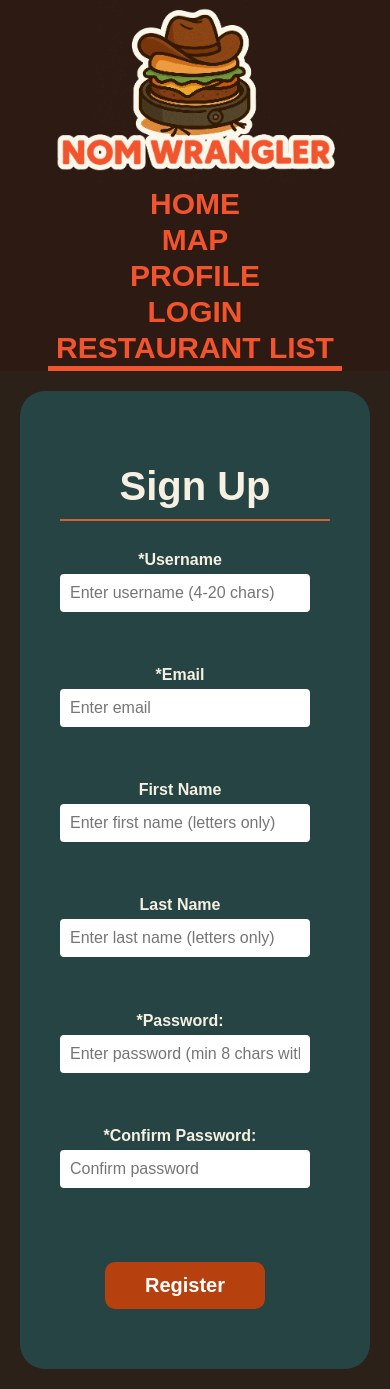
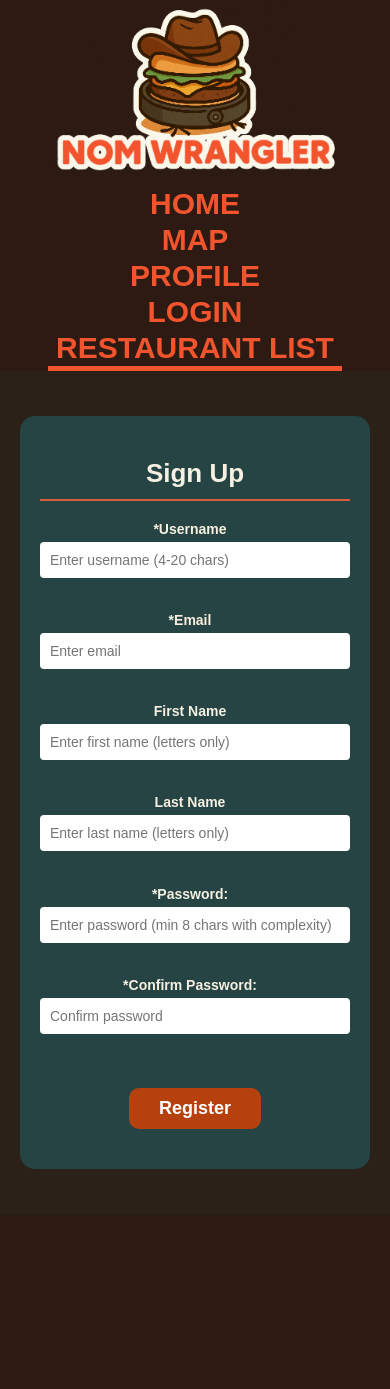
Before and after one commit to LeighVirrey/SuperNomWrangler, a React (Create React App) app in the folder front-end/nom-wrangler/: page /register in a window 390 px wide. After the commit the page ends 1215 px from the top, so only its background shows below. Built offline with nearby package versions, Linux system fonts and the light colour scheme.

Commit message:
Update register.css
I HATE RESPONSIVE DESIGN

```diff
--- a/front-end/nom-wrangler/src/component/register/register.css
+++ b/front-end/nom-wrangler/src/component/register/register.css
@@ -115,3 +115,65 @@ body {
   border-radius: 4px;
   cursor: pointer;
 }
+
+/* tablet view */
+@media (max-width: 768px) {
+  .signup-box {
+    padding: 30px;
+    max-width: 600px;
+  }
+
+  .signup-title {
+    font-size: 34px;
+  }
+
+  .signup-form .form-row {
+    gap: 20px;
+    margin-right: 0;
+  }
+
+  .signup-form label {
+    font-size: 14px;
+  }
+
+  .signup-from input {
+    padding: 8px
+  }
+
+  .form-button button {
+    font-size: 18px;
+    padding: 10px 30px;
+  }
+}
+
+/* phone view */
+@media (max-width: 480px) {
+  .signup-contianer {
+    padding: 10px
+  }
+
+  .signup-box {
+    padding: 20px;
+    border-radius: 15px;
+  }
+
+  .signup-title {
+    font-size: 26px;
+    margin-bottom: 20px;
+  }
+
+  .signup-form .form-row {
+    flex-direction: column;
+    gap: 15px;;
+  }
+
+  .signup-form .form-group {
+    width: 100%;
+    flex: unset;
+  }
+
+  .signup-form input {
+    font-size: 14px;
+    padding: 10px;
+  }
+}
```
